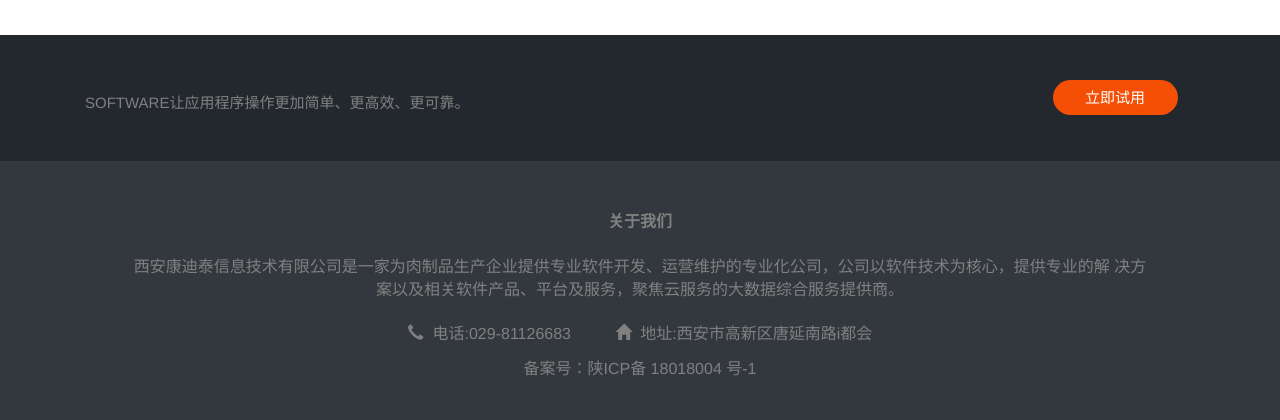
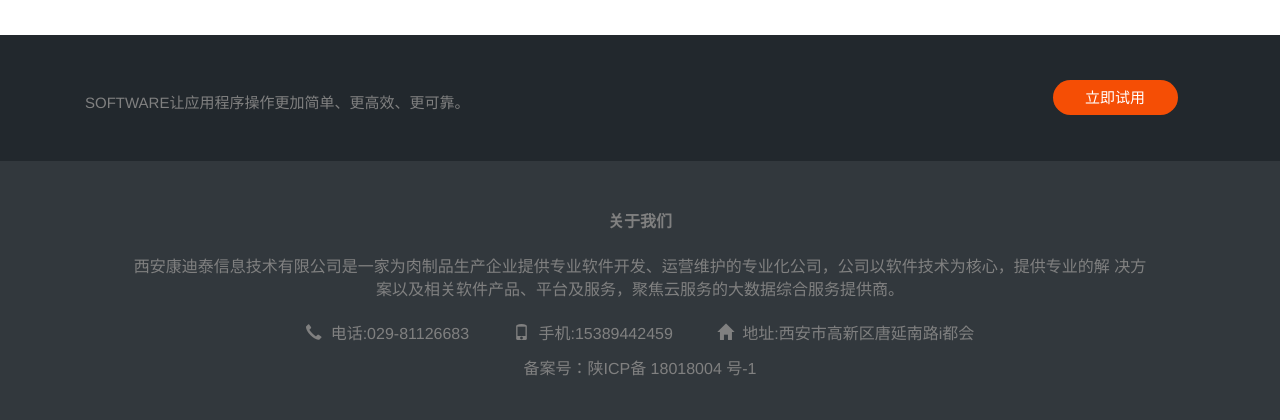
Before and after one commit to Zhyue-XII/web, a Django app: page /case/ in a window 1280 px wide. Shown: the part 885-1305 px from the top of the page. Run offline with Django 3.2, Linux system fonts and the light colour scheme; parts of the project's set-up code (start-up, migrations or seed data) failed here and were passed over; some libraries are stand-ins or nearby versions.

Commit message:
添加电话

```diff
--- a/templates/layout.html
+++ b/templates/layout.html
@@ -61,6 +61,7 @@
                 决方案以及相关软件产品、平台及服务，聚焦云服务的大数据综合服务提供商。</p>
             <div class="a-block">
                 <a href="javascript:void(0)"><span class="glyphicon glyphicon-earphone"></span>&nbsp;&nbsp;电话:029-81126683</a>
+                <a href="javascript:void(0)"><span class="glyphicon glyphicon-phone"></span>&nbsp;&nbsp;手机:15389442459</a>
                 <a href="javascript:void(0)"><span class="glyphicon glyphicon-home"></span>&nbsp;&nbsp;地址:西安市高新区唐延南路i都会</a>
             </div>
 
```
